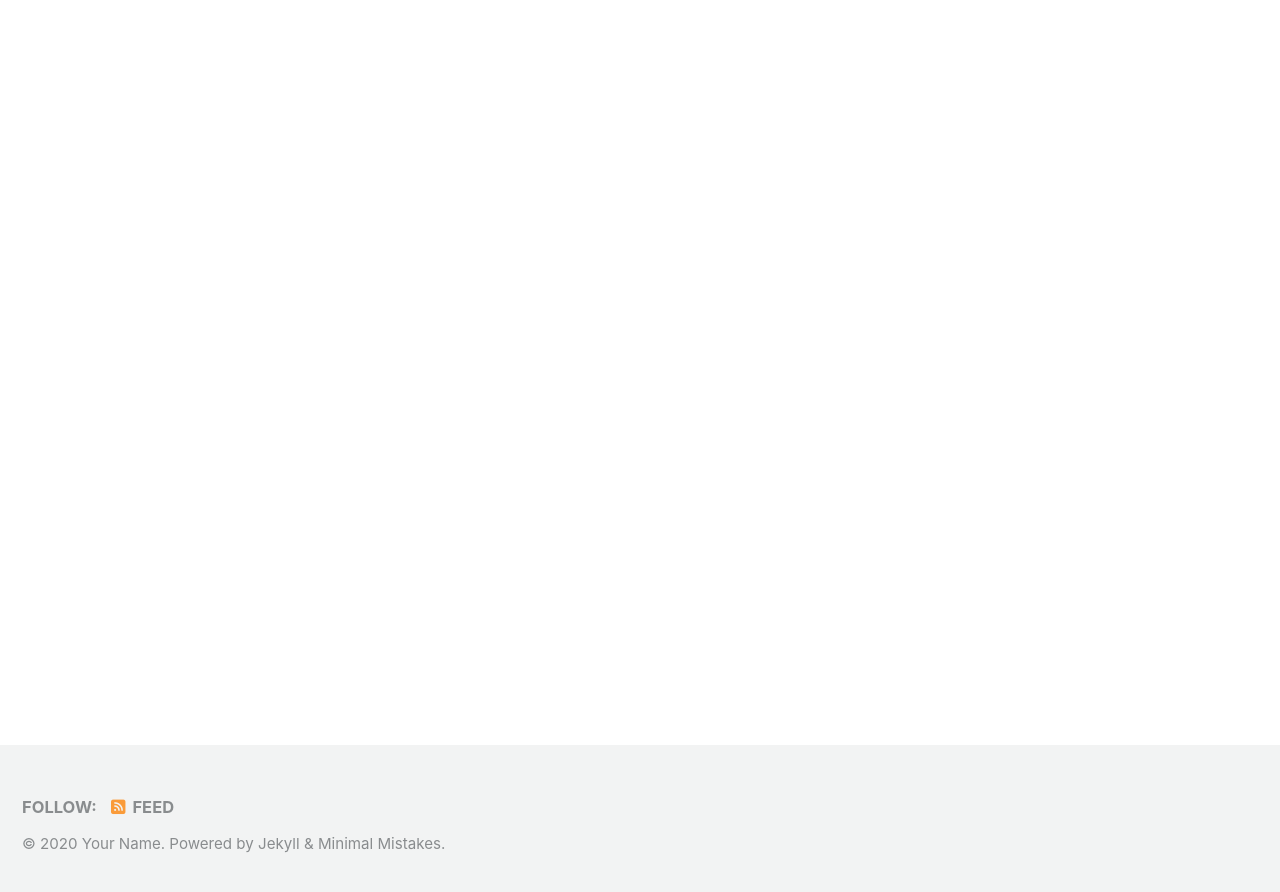
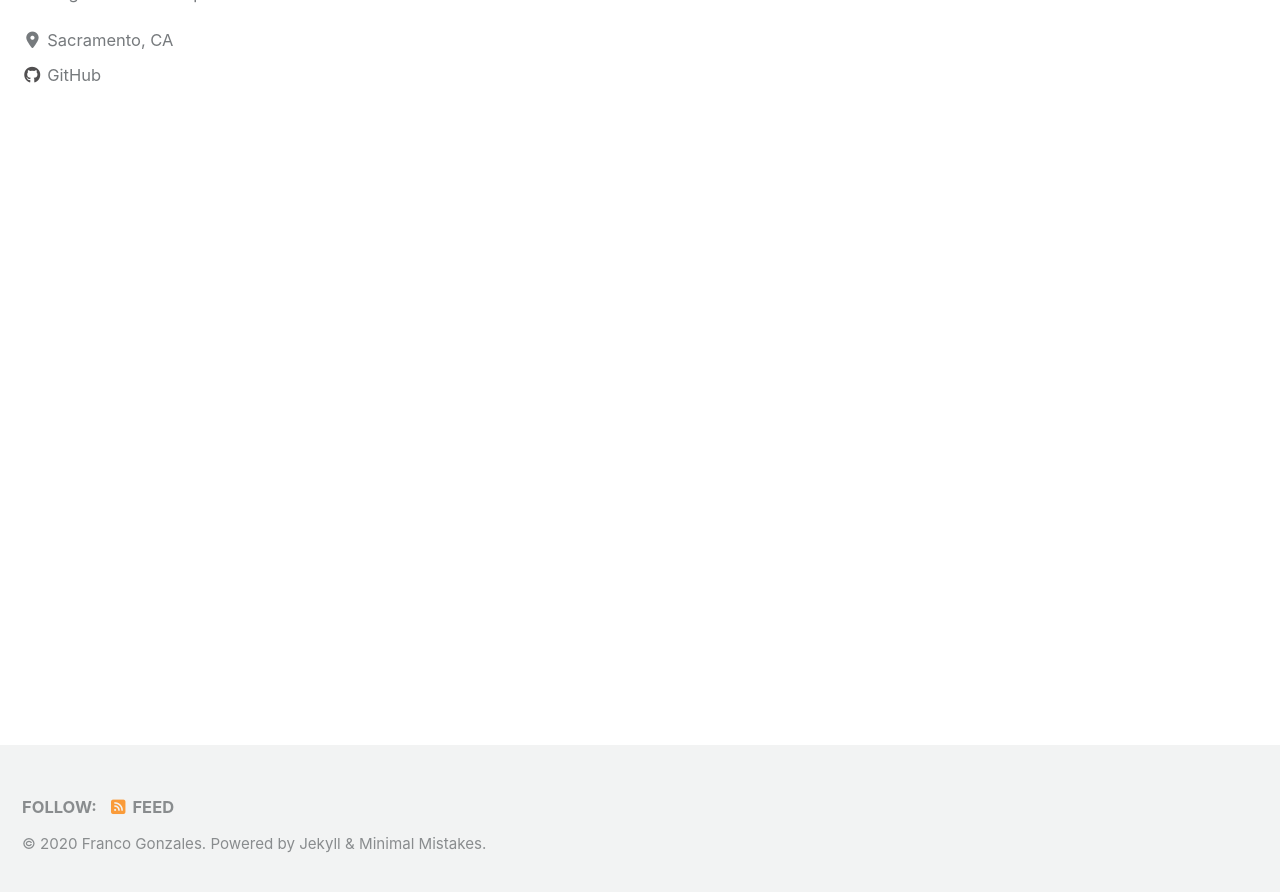
Before and after one commit to francogonzales/francogonzales.github.io, a Jekyll site: the page built from index.html, in a window 1280 px wide and 900 px high, scrolled down 222 px. Shown: the top 892 px of the window. Built offline with Jekyll 4.4.1, drawn with Linux system fonts in a browser that asks for light colours; cached includes are drawn as plain includes; nearby versions of some CDN libraries; the list of posts is cut into pages by our own code; some of the changed text lies outside the part shown.

Commit message:
updated template links

```diff
--- a/_config.yml
+++ b/_config.yml
@@ -16,11 +16,11 @@ minimal_mistakes_skin    : "default" # "air", "aqua", "contrast", "dark", "dirt"
 
 # Site Settings
 locale                   : "en-US"
-title                    : "Site Title"
+title                    : "Franco Gonzales"
 title_separator          : "-"
 subtitle                 : # site tagline that appears below site title in masthead
-name                     : "Your Name"
-description              : "An amazing website."
+name                     : "Franco Gonzales"
+description              : "Project Portfolio"
 url                      : # the base hostname & protocol for your site e.g. "https://mmistakes.github.io"
 baseurl                  : # the subpath of your site, e.g. "/blog"
 repository               : # GitHub username/repo-name e.g. "mmistakes/minimal-mistakes"
@@ -107,10 +107,10 @@ analytics:
 
 # Site Author
 author:
-  name             : "Your Name"
+  name             : "Franco Gonzales"
   avatar           : # path of avatar image, e.g. "/assets/images/bio-photo.jpg"
-  bio              : "I am an **amazing** person."
-  location         : "Somewhere"
+  bio              : "Recent graduate from the University of California, Davis looking for a full-time position."
+  location         : "Sacramento, CA"
   email            :
   links:
     - label: "Email"
@@ -127,7 +127,7 @@ author:
       # url: "https://facebook.com/"
     - label: "GitHub"
       icon: "fab fa-fw fa-github"
-      # url: "https://github.com/"
+      url: "https://github.com/francogonzales"
     - label: "Instagram"
       icon: "fab fa-fw fa-instagram"
       # url: "https://instagram.com/"
@@ -293,3 +293,11 @@ defaults:
       comments: # true
       share: true
       related: true
+
+  # _pages
+  - scope:
+        path: ""
+        type: pages
+    values:
+        layout: single
+        author_profile: true
```
